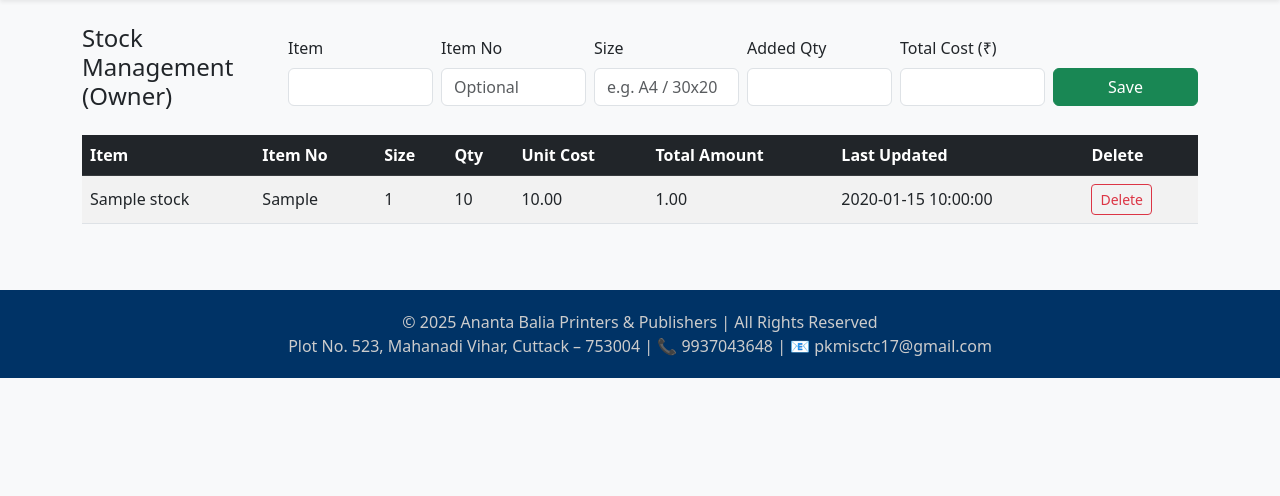
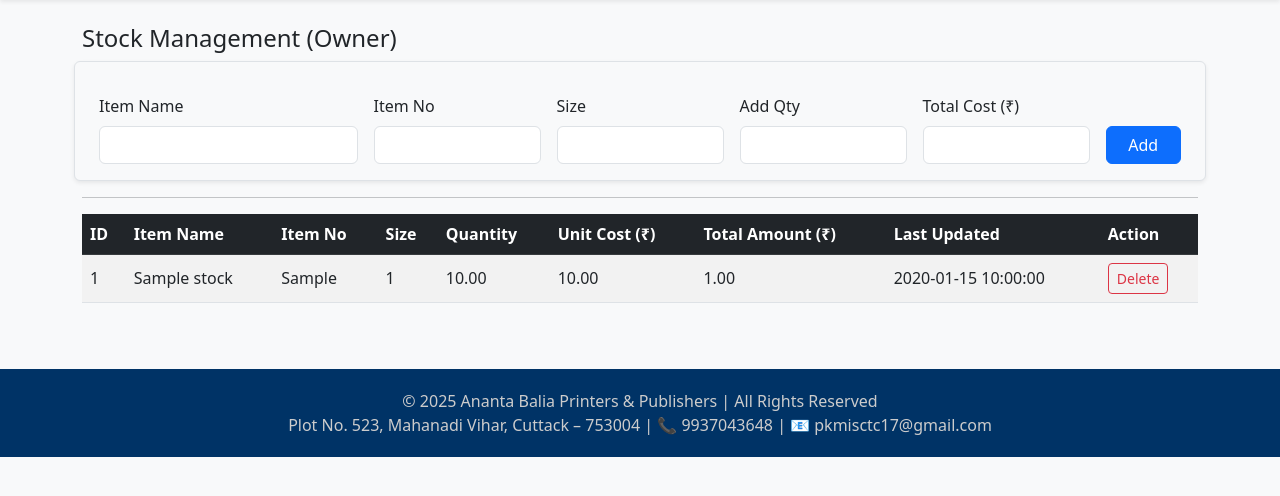
Before and after one commit to guruprasadmisra02/printing_press_app_v2, a Flask app: template templates/owner_stock.html in a window 1280 px wide. Shown: the part 57-553 px from the top of the page. Run offline with Flask 3, Linux system fonts and the light colour scheme; the template is opened without the code that fills it: most values are stand-ins (such as "Sample title", 1, 10 or a date in 2020).

Commit message:
Update owner_stock.html

```diff
--- a/templates/owner_stock.html
+++ b/templates/owner_stock.html
@@ -1,70 +1,89 @@
 {% extends 'base.html' %}
 {% block content %}
+
 <div class="d-flex justify-content-between align-items-center">
   <h4>Stock Management (Owner)</h4>
-  <form method="post" class="row g-2 align-items-end">
-    <input type="hidden" name="action" value="add_or_update">
-    <div class="col-md-2">
-      <label class="form-label">Item</label>
-      <input name="item_name" class="form-control" required>
+</div>
+
+<!-- ✅ Add Stock Form -->
+<div class="mt-3">
+  <form method="post" class="row g-3 align-items-end border p-3 rounded bg-light shadow-sm">
+    <input type="hidden" name="action" value="add_stock">
+    <div class="col-md-3">
+      <label class="form-label">Item Name</label>
+      <input type="text" name="item_name" class="form-control" required>
     </div>
     <div class="col-md-2">
       <label class="form-label">Item No</label>
-      <input name="item_no" class="form-control" placeholder="Optional">
+      <input type="text" name="item_no" class="form-control">
     </div>
     <div class="col-md-2">
       <label class="form-label">Size</label>
-      <input name="size" class="form-control" placeholder="e.g. A4 / 30x20">
+      <input type="text" name="size" class="form-control">
     </div>
     <div class="col-md-2">
-      <label class="form-label">Added Qty</label>
-      <input type="number" step="0.01" name="added_quantity" class="form-control" required>
+      <label class="form-label">Add Qty</label>
+      <input type="number" step="0.01" min="0.01" name="added_quantity" class="form-control" required>
     </div>
     <div class="col-md-2">
       <label class="form-label">Total Cost (₹)</label>
-      <input type="number" step="0.01" name="addition_total_cost" class="form-control" required>
+      <input type="number" step="0.01" min="0" name="addition_total_cost" class="form-control" required>
     </div>
-    <div class="col-md-2">
-      <label class="form-label">&nbsp;</label>
-      <button class="btn btn-success w-100">Save</button>
+    <div class="col-md-1">
+      <button class="btn btn-primary w-100">Add</button>
     </div>
   </form>
 </div>
 
+<hr>
+
+<!-- ✅ Stock Table -->
 <div class="table-responsive mt-3">
   <table class="table table-striped table-hover align-middle">
     <thead class="table-dark">
       <tr>
-        <th>Item</th>
+        <th>ID</th>
+        <th>Item Name</th>
         <th>Item No</th>
         <th>Size</th>
-        <th>Qty</th>
-        <th>Unit Cost</th>
-        <th>Total Amount</th>
+        <th>Quantity</th>
+        <th>Unit Cost (₹)</th>
+        <th>Total Amount (₹)</th>
         <th>Last Updated</th>
-        <th>Delete</th>
+        <th>Action</th>
       </tr>
     </thead>
     <tbody>
-      {% for s in stock %}
+      {% for item in stock %}
       <tr>
-        <td>{{ s.item_name }}</td>
-        <td>{{ s.item_no }}</td>
-        <td>{{ s.size }}</td>
-        <td>{{ s.quantity }}</td>
-        <td>{{ '%.2f'|format(s.unit_cost) }}</td>
-        <td>{{ '%.2f'|format(s.total_amount) }}</td>
-        <td>{{ s.last_updated }}</td>
+        <td>{{ item.id }}</td>
+        <td>{{ item.item_name }}</td>
+        <td>{{ item.item_no or '-' }}</td>
+        <td>{{ item.size or '-' }}</td>
+        <td>{{ '%.2f'|format(item.quantity) }}</td>
+        <td>{{ '%.2f'|format(item.unit_cost) }}</td>
+        <td>{{ '%.2f'|format(item.total_amount) }}</td>
+        <td>{{ item.last_updated or '-' }}</td>
         <td>
-          <form method="post" onsubmit="return confirm('Delete this item?')">
-            <input type="hidden" name="action" value="delete">
-            <input type="hidden" name="stock_id" value="{{ s.id }}">
-            <button class="btn btn-sm btn-outline-danger">Delete</button>
-          </form>
+          {% if item.used %}
+            <span class="badge bg-secondary">Used</span>
+          {% else %}
+            <form method="post"
+                  action="{{ url_for('delete_stock', stock_id=item.id) }}"
+                  onsubmit="return confirm('Are you sure you want to delete this stock item?');"
+                  style="display:inline;">
+              <button class="btn btn-sm btn-outline-danger">Delete</button>
+            </form>
+          {% endif %}
         </td>
+      </tr>
+      {% else %}
+      <tr>
+        <td colspan="9" class="text-center text-muted">No stock items found.</td>
       </tr>
       {% endfor %}
     </tbody>
   </table>
 </div>
+
 {% endblock %}
```
